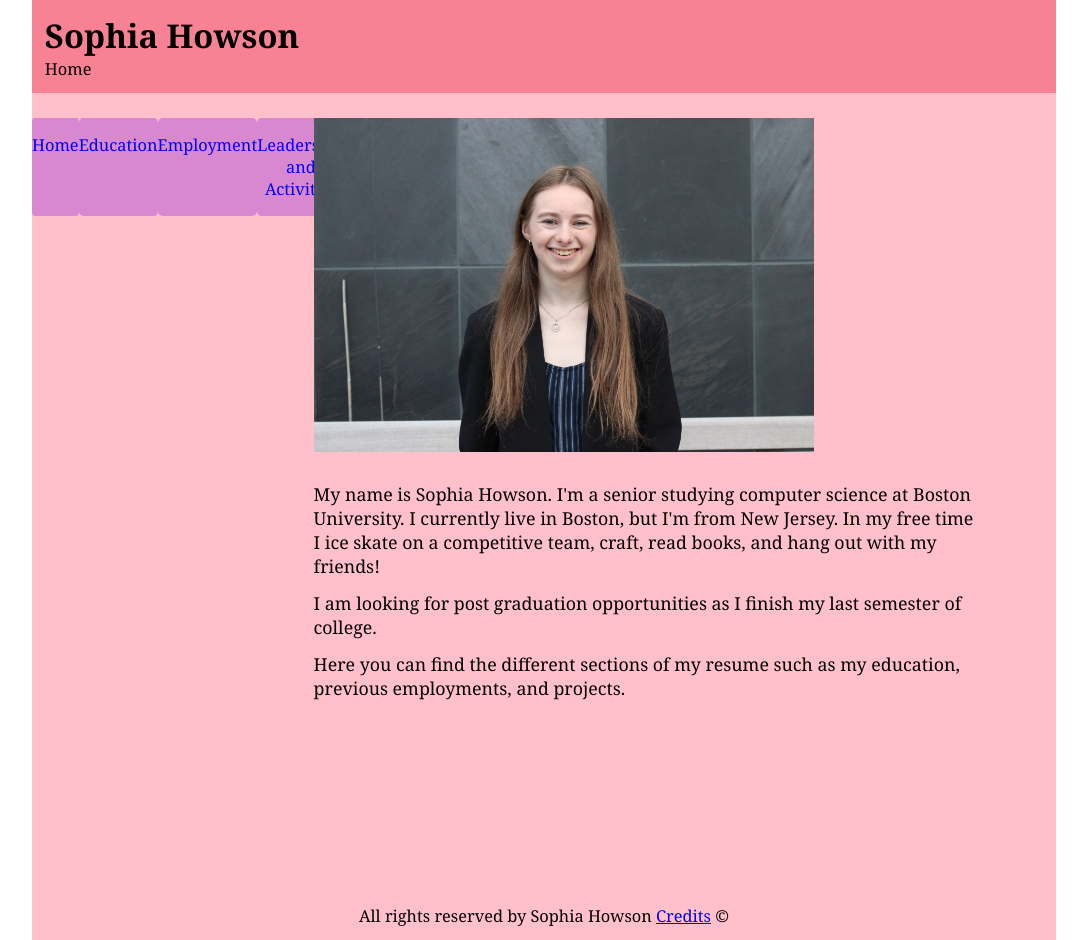
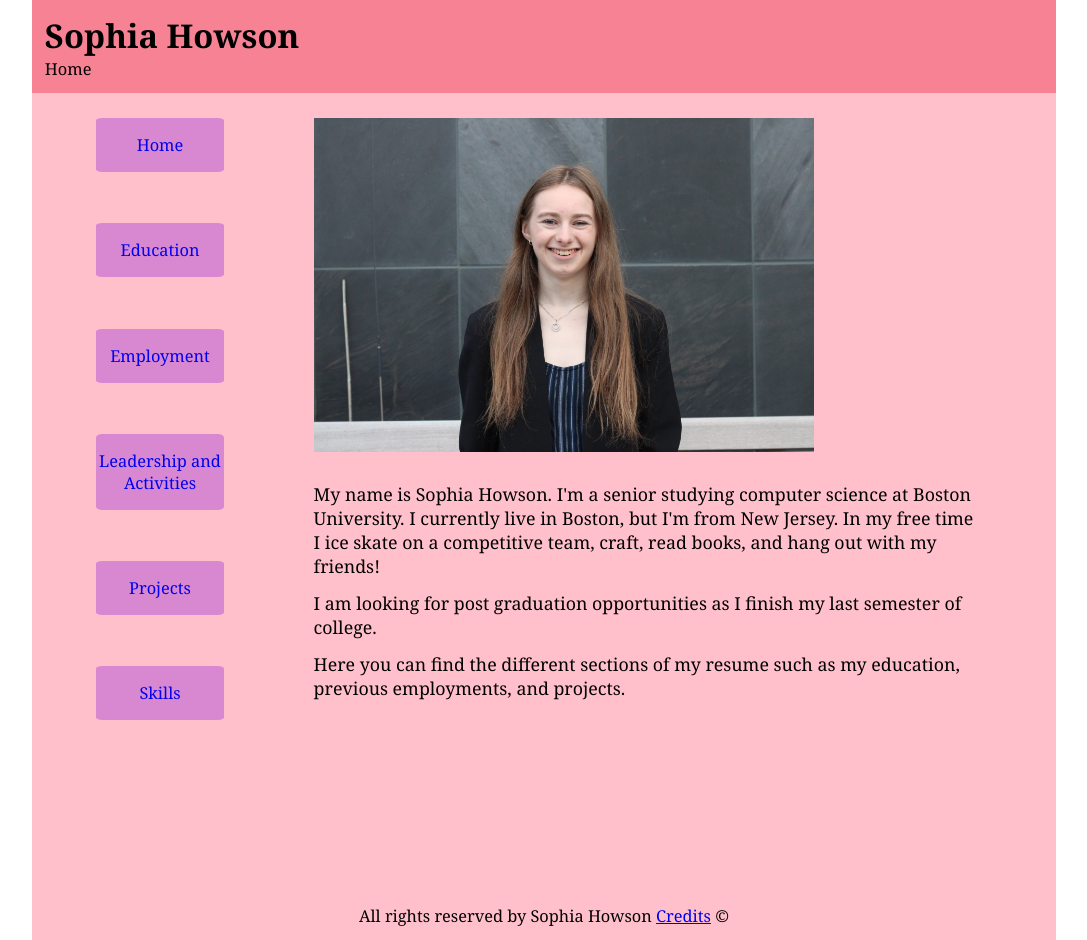
Before and after one commit to Show530/mp-3, a React (Vite) app: page / in a window 1280 px wide. Shown: the whole page, without its empty margins (96-1183 px from the left). Built offline with nearby package versions, Linux system fonts and the light colour scheme.

Commit message:
Fixing nav that was mistakenly edited

```diff
--- a/src/components/Nav.tsx
+++ b/src/components/Nav.tsx
@@ -11,18 +11,16 @@ const StyledNav = styled.nav`
 
 const StyledUl = styled.ul`
     display: flex;
-    flex-direction: row;
-    //justify-content: space-evenly;
-    justify-content: space-between;
+    flex-direction: column;
+    justify-content: space-evenly;
     list-style: none;
     text-align: center;
     /*background-color: #d174c9;*/
     padding-left: 0;
-
-    //@media screen and (max-width: 900px) {
-    //    flex-direction: row;
-    //    justify-content: space-between;
-    //}
+    @media screen and (max-width: 900px) {
+        flex-direction: row;
+        justify-content: space-between;
+    }
 `;
 const StyledLi = styled.li`
     width: 50%;
```
